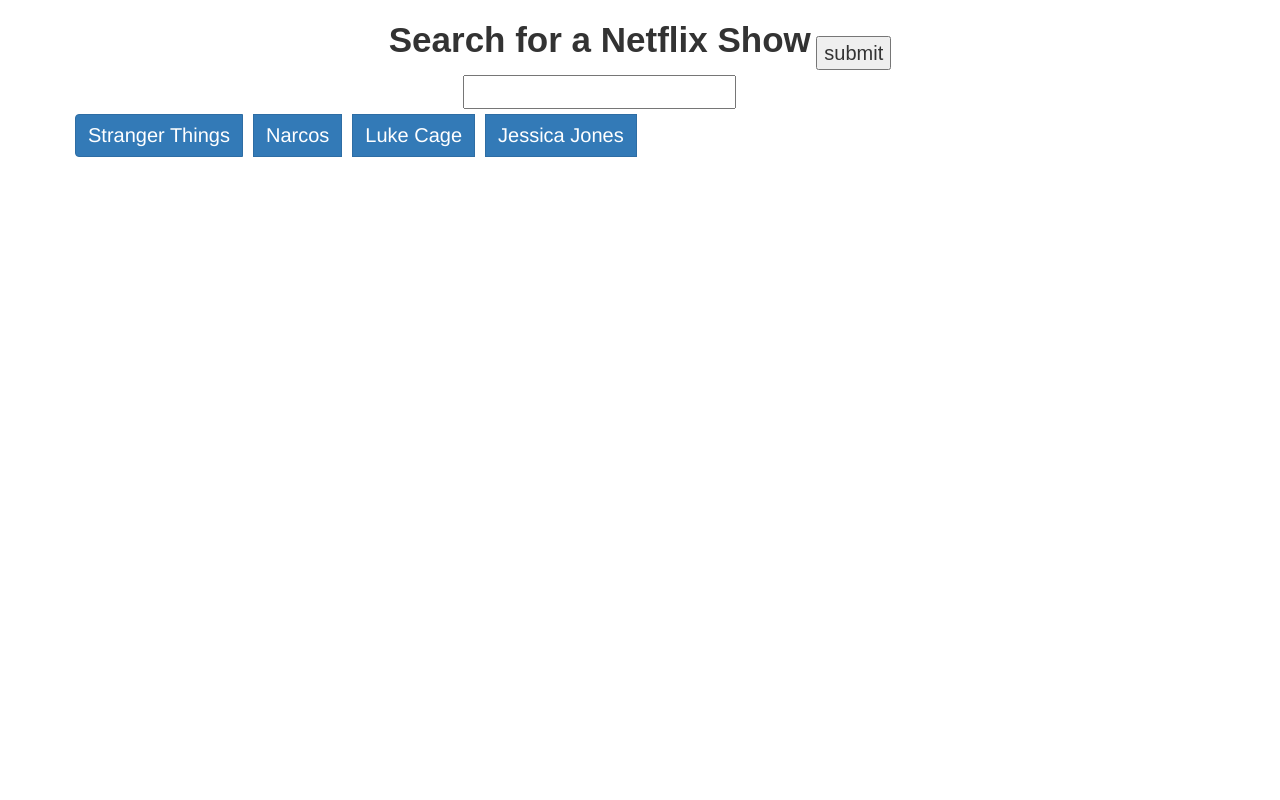
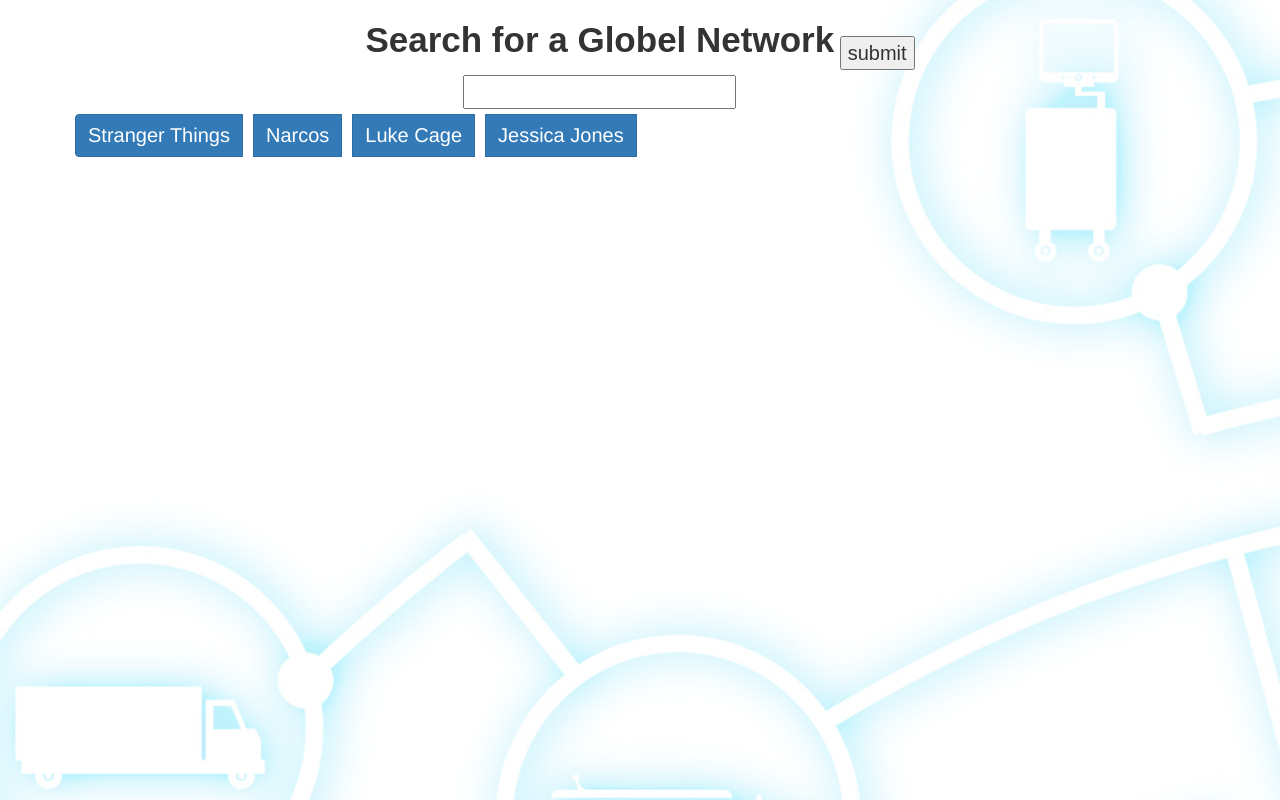
Before and after one commit to edivya/GIPHY-API., a plain HTML site: page index.html in a window 1280 px wide. Drawn offline with nearby package versions, Linux system fonts and the light colour scheme; a web font is replaced by a local one.

Commit message:
modified GIPHY-API

```diff
--- a/assets/css/styles.css
+++ b/assets/css/styles.css
@@ -1,5 +1,6 @@
-
-
+body {
+	background-image: url("../../assets/images/giphy.png");
+}
 label {
 	font-size: 35px;
 }
--- a/index.html
+++ b/index.html
@@ -20,7 +20,7 @@
 <form class="form-inline" id="netflixSearch">
   <div class="form-group">
       <h1>
-    <label for="netflixInput">Search for a Netflix Show</label></h1>
+    <label for="netflixInput">Search for a Globel Network</label></h1>
     <input type="text" id="netflixInput">
   </div>
   <!-- Button triggers show to be added -->
```
Also changed, not shown: assets/images/giphy.png (added).
